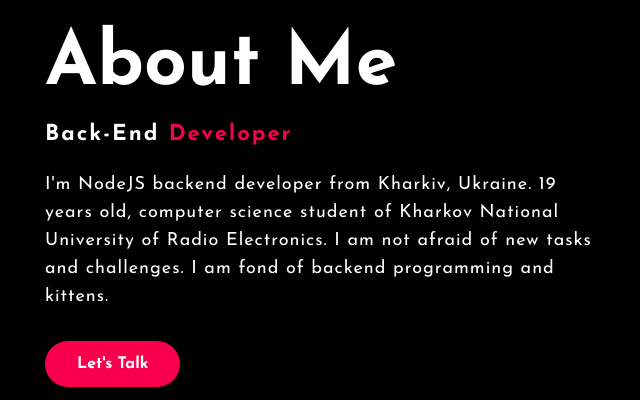
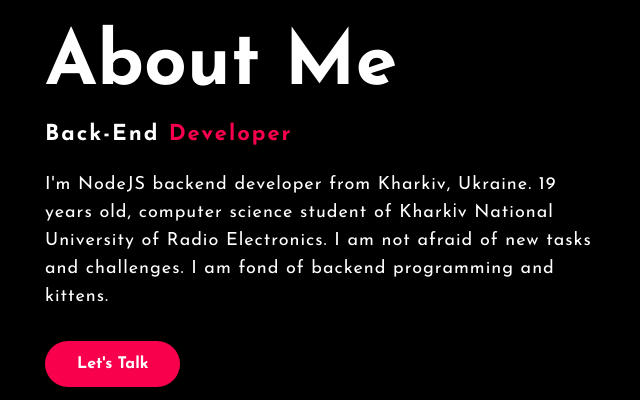
Before and after one commit to jadegnew/jadegnew_website, a website: page public/index.html in a window 1280 px wide. Shown: the part 950-1350 px from the top of the page, 590-1230 px from the left. Drawn offline with Linux system fonts and the light colour scheme.

Commit message:
Update index.html

```diff
--- a/public/index.html
+++ b/public/index.html
@@ -62,7 +62,7 @@
           <h5>Back-end <span>developer</span></h5>
           <p>
             I'm NodeJS backend developer from Kharkiv, Ukraine. 19 years old,
-            computer science student of Kharkov National University of Radio
+            computer science student of Kharkіv National University of Radio
             Electronics. I am not afraid of new tasks and challenges. I am fond
             of backend programming and kittens.
           </p>
```
